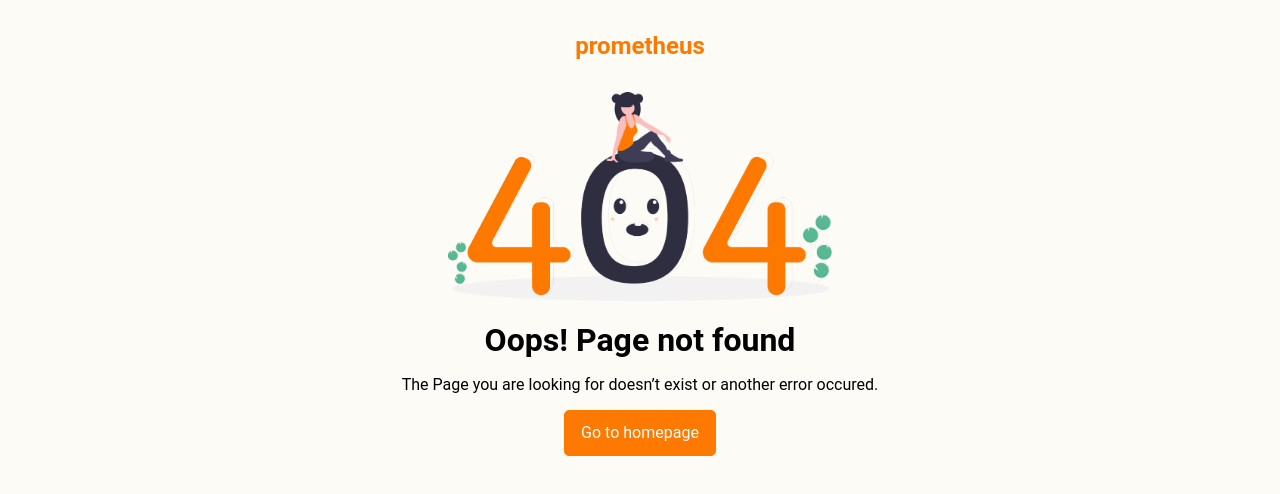
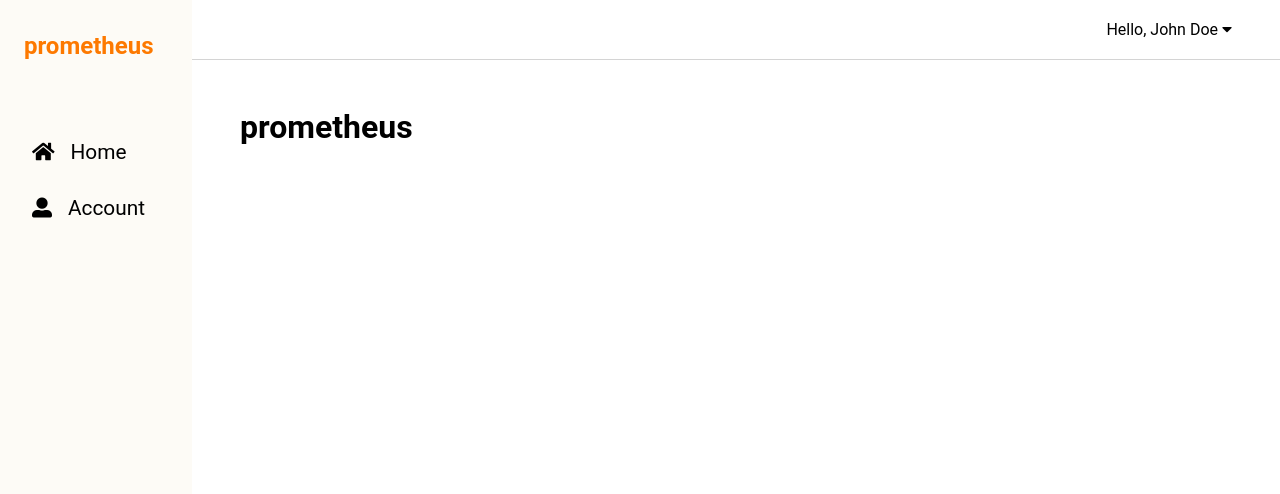
Before and after one commit to mainamuriuki274/react-app-profile, a React (Create React App) app: page /home in a window 1280 px wide. Before the commit this address had no page. Shown: the top 494 px of the page. Built offline with nearby package versions, Linux system fonts and the light colour scheme.

Commit message:
Added Home page

```diff
--- a/src/App.js
+++ b/src/App.js
@@ -8,6 +8,7 @@
 import PageNotFound from './pages/PageNotFound';
 import EmailSent from './pages/EmailSent';
 import AccountDeleted from './pages/AccountDeleted';
+import Home from './pages/Home';
 
 function App() {
   return (
@@ -35,6 +36,9 @@
           <Route path="/account-deleted">
             <AccountDeleted />
           </Route>
+          <Route path="/home">
+            <Home />
+          </Route>
           <Route path="*">
             <PageNotFound />
           </Route>
--- /dev/null
+++ b/src/components/Main/Main.css
@@ -0,0 +1,147 @@
+.main-content .sidenav{
+    width: 15%;
+    height: 100%;
+    position: fixed;
+    background-color: var(--background);
+}
+.main-content .navbar{
+    justify-content: flex-end;
+    padding: 0 3rem;
+}
+.main-content .page-content{
+    padding: 3rem;
+}
+.main-content .main{
+    width: 85%;
+    height: 100%;
+    right: 0;
+    position: fixed;
+    background-color: white;
+}
+.main-content .logo-main{
+    top: 10%;
+    padding: 2rem;
+}
+.main-content .sidenav-links{
+    color: black;
+    display: flex;
+    align-items: center;
+    text-decoration: none;
+    height: 100%;
+    margin-top: 2rem;
+    font-size: 1.3rem;
+}
+.main-content .sidenav-menu{
+    margin-left: 2rem;
+    margin-top: 3rem;
+}
+.main-content .sidenav-links:hover {
+    color: var(--primary);
+    transition: all 0.2s ease-out;
+    font-weight: 900;
+    font-size: 1.5rem;
+  }
+.main-content .sidenav-menu i{
+    font-size: 20px;
+    margin-right: 1rem;
+}
+.main-content .dropdown {
+    position: relative;
+    display: inline-block;
+  }
+
+.main-content  .dropdown-content-active {
+    display: none;
+    position: absolute;
+    background-color: #f9f9f9;
+    width: 100%;
+    text-align: center;
+    box-shadow: 0px 8px 16px 0px rgba(0,0,0,0.2);
+    padding: 12px 16px;
+    z-index: 1;
+  }
+
+.main-content .dropdown-content-active {
+    display: block;
+  }
+.main-content .dropdown-content {
+    display: none;
+  }
+.main-content .logout-button{
+    text-decoration: none;
+    color: #3e3f40;
+}
+.main-content .dropdown-btn{
+    cursor: pointer;
+}
+.main-content .dropdown-btn:hover{
+    color: black;
+    background-color: white;
+}
+
+.main-content .menu-icon-open{
+    margin-right: auto;
+    display: none;
+}
+.main-content .open-icon{
+    color: #000;
+}
+.main-content .menu-icon-close{
+    float: right;
+    font-size: 20px;
+    display: none;
+    color: #fff;
+}
+
+@media screen and (max-width: 1300px) {
+    .main-content .logo-main{
+        padding-left: 1.5rem;
+    }
+    .main-content .sidenav-items{
+        margin-left: 1.5rem;
+    }
+}
+@media screen and (max-width: 1150px) {
+    .main-content .logo-main{
+        padding-left: 1rem;
+    }
+    .main-content .sidenav-items{
+        margin-left: 1rem;
+    }
+}
+@media screen and (max-width: 1050px) {
+    .main-content .sidenav{
+        width: 0;
+        transition: all 0.5s ease;
+    }
+    .main-content .main{
+        width: 100%;
+        transition: all 0.5s ease;
+    }
+    .main-content .menu-icon-open{
+        display: block;
+    }
+    .main-content .menu-icon-close{
+        display: block;
+    }
+    .main-content .sidenav-open{
+        width: 60%;
+        height: 100%;
+        position: fixed;
+        background-color: black;
+        transition: all 0.5s ease;
+        z-index: 1;
+    }
+    .main-content .sidenav-links{
+        color: var(--background);
+    }
+    .main-content .close-icon{
+        color: #fff;
+    }
+    .main-content .main-small{
+        width: 100%;
+        right: 0;
+        position: fixed;
+    }
+
+}
--- /dev/null
+++ b/src/components/Main/Main.js
@@ -0,0 +1,55 @@
+import { useState } from "react";
+import { Link } from "react-router-dom";
+import './Main.css'
+import welcome from '../../images/welcome.png'
+
+const Main = (props) => {
+    const [click,setClick] = useState(false);
+    const [menuClick,setMenuClick] = useState(false);
+    const handleClick = () => {
+        setClick(!click)
+    }
+    const handleOpenMenuClick = () => {
+        setMenuClick(true)
+    }
+    const handleCloseMenuClick = () => {
+        setMenuClick(false)
+    }
+    return (
+        <div className="main-content">
+            <div className={menuClick ? 'sidenav-open' : 'sidenav'}>
+                <div className="logo-main">
+                    <Link to="/home" className="logo">prometheus</Link>
+                    <div className="menu-icon-close" onClick={handleCloseMenuClick}>
+                        <i className='fas fa-times close-icon'/>
+                    </div>
+                </div>
+                <div className="sidenav-menu">
+                    <Link to="/home" className="sidenav-links"><i className="fas fa-home"></i> Home</Link>
+                    <Link to="/my-account" className="sidenav-links"><i className="fas fa-user-alt"></i> Account</Link>
+                </div>
+            </div>
+            <div className={menuClick ? 'main-small' : 'main'}>
+                <div className="navbar">
+                    <div className="menu-icon-open" onClick={handleOpenMenuClick}>
+                        <i className='fas fa-bars open-icon' />
+                    </div>
+                    <div className="dropdown">
+                        <div className="dropdown-btn" onClick={handleClick}>
+                            <span>Hello, John Doe <i className={click ? 'fas fa-caret-up' : 'fas fa-caret-down'}></i></span>
+                        </div>
+                        <div className={click ? 'dropdown-content-active' : 'dropdown-content'}>
+                            <Link className="logout-button" to="/">Logout</Link>
+                        </div>
+                    </div>
+                </div>
+                <div className="page-content">
+                   {props.pageContent}
+
+                </div>
+            </div>
+        </div>
+      );
+}
+
+export default Main;
--- a/src/components/SplitScreen/SplitScreen.js
+++ b/src/components/SplitScreen/SplitScreen.js
@@ -4,10 +4,10 @@
 const SplitScreen = (props) => {
     return (
         <div className="split-screen">
-            <div style={{backgroundImage: "url('" + props.img + "')" }} class="left">
+            <div style={{backgroundImage: "url('" + props.img + "')" }} className="left">
                 <Link to="/" className="logo logo-split-screen">prometheus</Link>
             </div>
-            <div class="right">
+            <div className="right">
                 <Link to="/" className="logo logo-split-screen logo-mobile">prometheus</Link>
                 <div className="action">{props.actionText} {props.action &&<Link to={props.actionUrl}><button className="btn btn-outline">{props.action}</button></Link>}</div>
                 <div className="form-container">
--- a/src/pages/Home.js
+++ b/src/pages/Home.js
@@ -0,0 +1,13 @@
+import Main from "../components/Main/Main";
+
+const Home = () => {
+    return (
+        <Main
+            pageContent = {[
+                <h1>prometheus</h1>
+            ]}
+        />
+     );
+}
+
+export default Home;
```
Also changed, not shown: src/pages/UpdateForm.js (added, +72 -0 lines), src/components/Sidenav/Sidenav.css (deleted), src/components/Sidenav/Sidenav.js (deleted).
